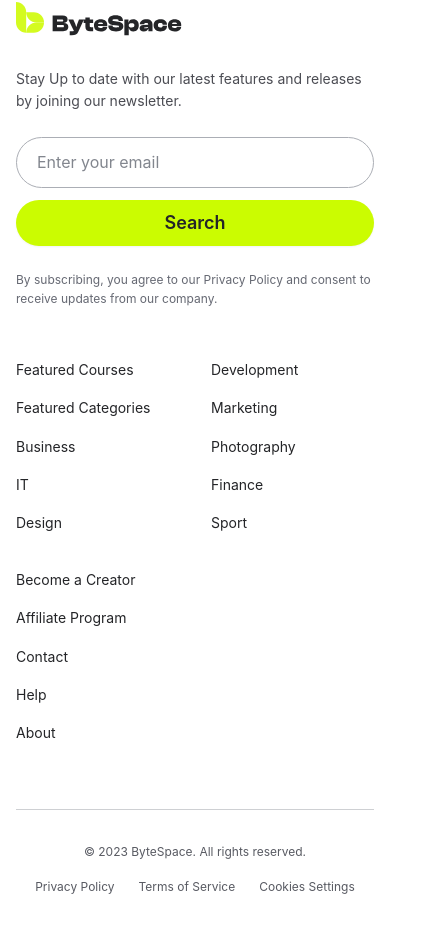
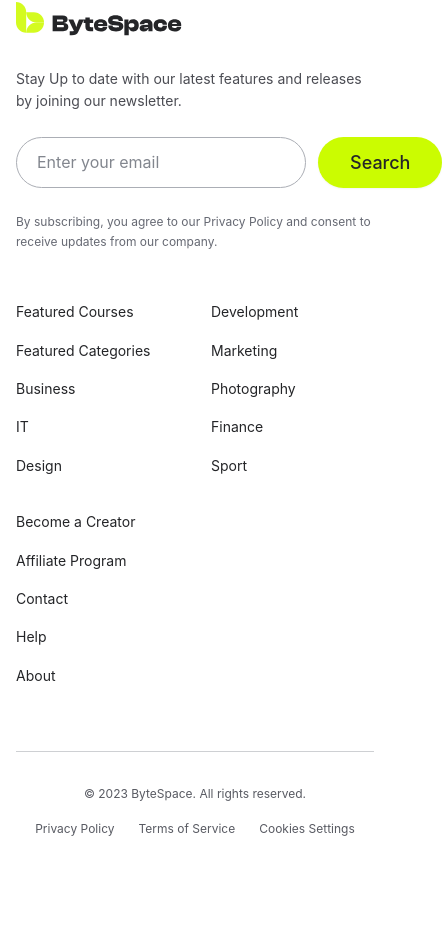
Before and after one commit to moriyam-mohona/byte-space, a Next.js app: page / in a window 390 px wide. Shown: the part 6207-7140 px from the top of the page, 442 px wide, since content can reach past the window. After the commit the page ends 7094 px from the top, so only its background shows below. Built offline with nearby package versions, Linux system fonts and the light colour scheme; a web font is replaced by a local one.

Commit message:
feat: add Footer and MobileMenu layout components

```diff
--- a/src/components/layout/Footer.tsx
+++ b/src/components/layout/Footer.tsx
@@ -59,7 +59,7 @@ export function Footer() {
             {/* Newsletter Input + Button */}
             <form
               action="#"
-              className="flex flex-col sm:flex-row items-stretch sm:items-center gap-3 max-w-md"
+              className="flex items-stretch sm:items-center gap-3 max-w-md"
             >
               <input
                 type="email"
@@ -70,7 +70,7 @@ export function Footer() {
               />
               <button
                 type="submit"
-                className="px-8 py-3 rounded-full bg-secondary text-neutral-950 text-label-l font-semibold hover:bg-secondary-400 active:scale-95 transition-all shadow-xs cursor-pointer"
+                className="px-8 py-3 rounded-full bg-secondary text-neutral-950 text-label-l font-body hover:bg-secondary-400 active:scale-95 transition-all shadow-xs cursor-pointer"
               >
                 Search
               </button>
--- a/src/components/layout/MobileMenu.tsx
+++ b/src/components/layout/MobileMenu.tsx
@@ -47,7 +47,7 @@ export function MobileMenu({
         "fixed inset-0 z-50 md:hidden transition-all duration-300 ease-in-out",
         isOpen
           ? "opacity-100 pointer-events-auto visible"
-          : "opacity-0 pointer-events-none invisible"
+          : "opacity-0 pointer-events-none invisible",
       )}
       role="dialog"
       aria-modal="true"
@@ -58,7 +58,7 @@ export function MobileMenu({
       <div
         className={cn(
           "fixed inset-0 bg-neutral-950/60 backdrop-blur-xs transition-opacity duration-300 ease-in-out",
-          isOpen ? "opacity-100" : "opacity-0"
+          isOpen ? "opacity-100" : "opacity-0",
         )}
         onClick={onClose}
         aria-hidden="true"
@@ -67,8 +67,8 @@ export function MobileMenu({
       {/* Drawer Panel with smooth slide-in and slide-out */}
       <div
         className={cn(
-          "fixed inset-y-0 right-0 w-full max-w-xs bg-primary-700 text-white shadow-2xl flex flex-col p-6 z-10 transition-transform duration-300 ease-in-out",
-          isOpen ? "translate-x-0" : "translate-x-full"
+          "fixed inset-y-0 right-0 w-full max-w-xs bg-primary-800 text-white shadow-2xl flex flex-col p-6 z-10 transition-transform duration-300 ease-in-out",
+          isOpen ? "translate-x-0" : "translate-x-full",
         )}
       >
         {/* Header: Logo & Close Button */}
@@ -119,7 +119,7 @@ export function MobileMenu({
                   "text-heading-xs py-2 transition-colors",
                   isActive
                     ? "text-secondary font-semibold"
-                    : "text-white/90 hover:text-white"
+                    : "text-white/90 hover:text-white",
                 )}
                 aria-current={isActive ? "page" : undefined}
               >
```
